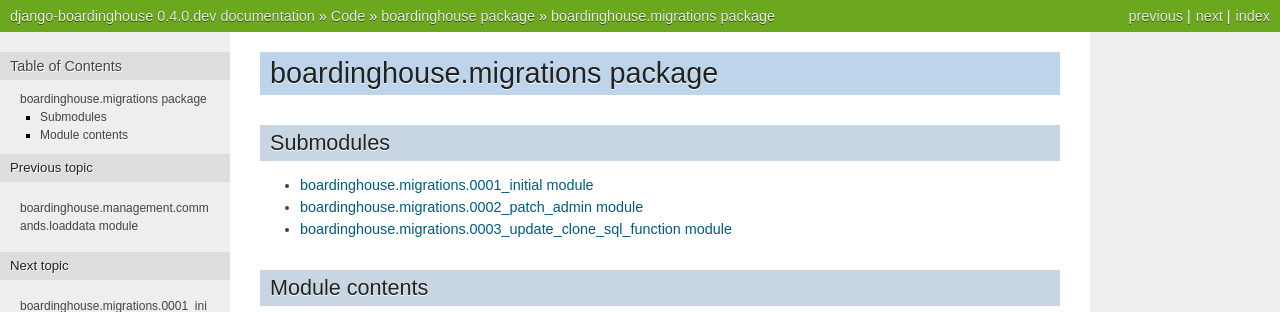
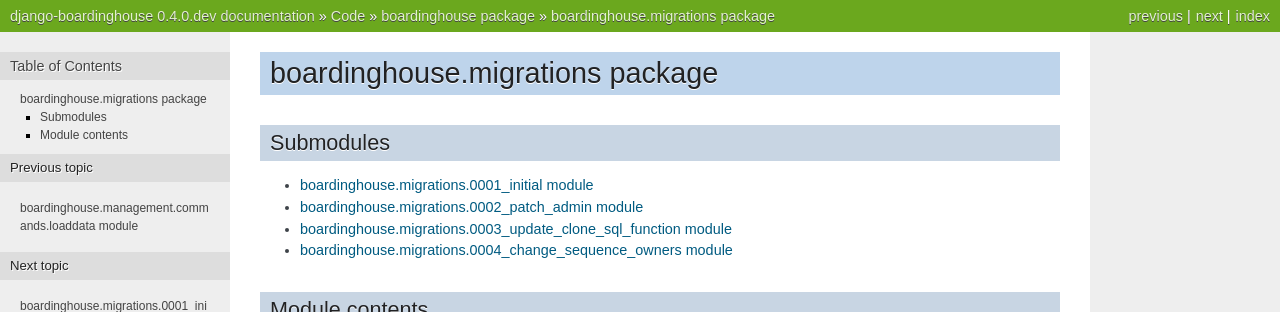
Before and after one commit to schinckel/django-boardinghouse, a Sphinx documentation site: the page built from docs/source/code/boardinghouse.migrations.rst, in a window 1280 px wide, cut to the strip 0-312 px from the top of the page. Built offline with Sphinx 7.4.7, drawn with Linux system fonts in a browser that asks for light colours.

```diff
--- /dev/null
+++ b/docs/source/code/boardinghouse.migrations.0004_change_sequence_owners.rst
@@ -0,0 +1,6 @@
+boardinghouse.migrations.0004_change_sequence_owners module
+===========================================================
+
+.. automodule:: boardinghouse.migrations.0004_change_sequence_owners
+    :members:
+    :show-inheritance:
--- a/docs/source/code/boardinghouse.migrations.rst
+++ b/docs/source/code/boardinghouse.migrations.rst
@@ -9,6 +9,7 @@
    boardinghouse.migrations.0001_initial
    boardinghouse.migrations.0002_patch_admin
    boardinghouse.migrations.0003_update_clone_sql_function
+   boardinghouse.migrations.0004_change_sequence_owners
 
 Module contents
 ---------------
```
Also changed, not shown: 3 other files.
